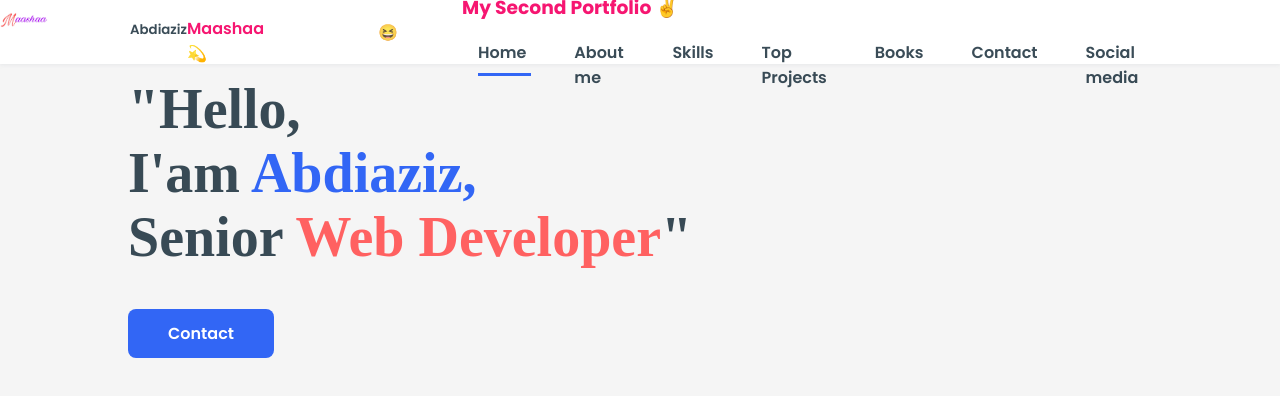
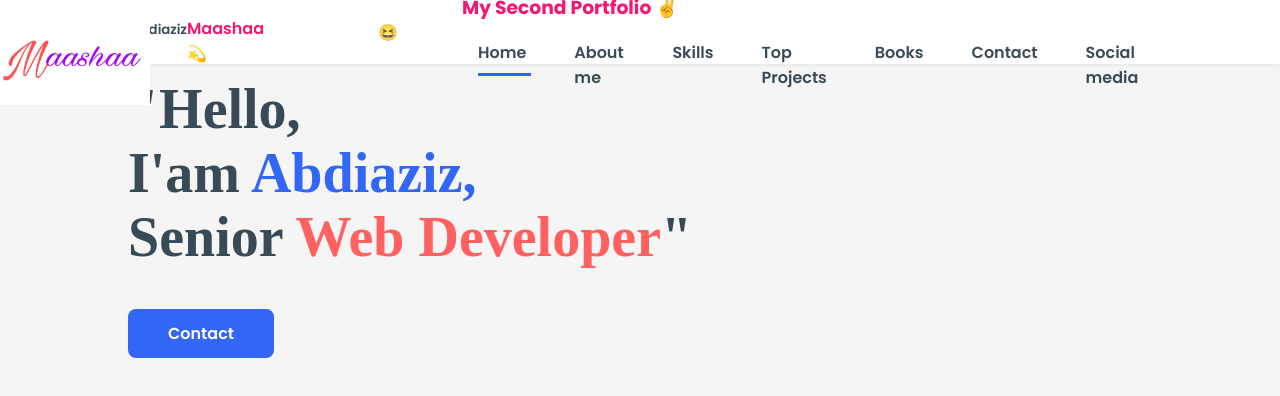
Before and after one commit to abdiaziz2112/myOffcialPage, a plain HTML site: page index.html in a window 1280 px wide. Shown: the top 396 px of the page. Drawn offline with nearby package versions, Linux system fonts and the light colour scheme.

Commit message:
Update styles.css

```diff
--- a/styles.css
+++ b/styles.css
@@ -83,7 +83,7 @@ img{
 
 
   position: absolute;
-  Width:50px;
+  Width:150px;
   left: 0;
   top: 0;
   margin: 0;
```
